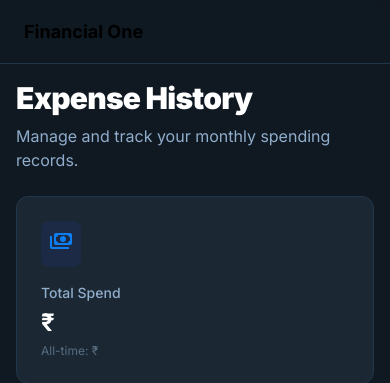
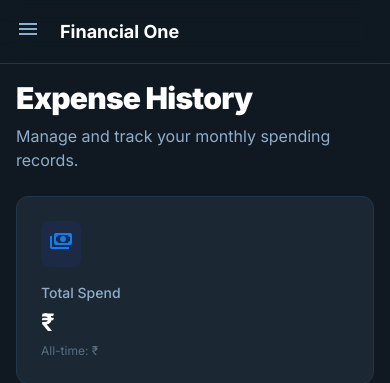
Before and after one commit to LogeshVel/FinanceOne, a Django app: template templates/expense.html in a window 390 px wide. Shown: the top 383 px of the page. Run offline with Django 3.2, Linux system fonts and the light colour scheme; the template is opened without the code that fills it, so the values that code supplies are empty; some libraries are stand-ins or nearby versions.

Commit message:
mobile support

```diff
--- a/templates/base.html
+++ b/templates/base.html
@@ -43,13 +43,20 @@
             .material-symbols-outlined {
                 font-size: 24px;
             }
+        }
     </style>
 </head>
 
 <body class="flex h-screen w-full overflow-hidden bg-[#101922]">
 
+    <!-- Mobile Overlay -->
+    <div id="sidebar-overlay"
+        class="fixed inset-0 bg-black/60 z-40 hidden backdrop-blur-sm transition-opacity opacity-0 lg:hidden"
+        onclick="toggleSidebar()"></div>
+
     <!-- Sidebar -->
-    <aside class="hidden lg:flex flex-col w-72 h-full border-r border-[#223649] bg-[#101922] flex-shrink-0">
+    <aside id="sidebar"
+        class="fixed inset-y-0 left-0 z-50 w-72 h-full border-r border-[#223649] bg-[#101922] flex flex-col flex-shrink-0 transform -translate-x-full lg:translate-x-0 transition-transform duration-300 ease-in-out lg:static">
         <div class="flex flex-col h-full p-4 justify-between">
             <div class="flex flex-col gap-6">
                 <!-- Logo -->
@@ -122,8 +129,14 @@
     <main class="flex-1 flex flex-col h-full overflow-hidden">
         <!-- Header -->
         <header
-            class="h-16 flex lg:hidden items-center justify-between px-6 lg:px-10 border-b border-[#223649] bg-[#101922]/80 backdrop-blur-md sticky top-0 z-30">
-            <span class="font-bold text-lg lg:hidden">Financial One</span>
+            class="h-16 flex lg:hidden items-center justify-between px-4 border-b border-[#223649] bg-[#101922]/80 backdrop-blur-md sticky top-0 z-30">
+            <div class="flex items-center gap-3">
+                <button id="sidebar-toggle"
+                    class="p-2 -ml-2 text-[#90adcb] hover:text-white rounded-lg hover:bg-white/5 transition-colors">
+                    <span class="material-symbols-outlined">menu</span>
+                </button>
+                <span class="font-bold text-lg text-white">Financial One</span>
+            </div>
 
             <!-- Empty Header Right -->
             <div></div>
@@ -136,6 +149,36 @@
         </div>
     </main>
 
+    <script>
+        const sidebar = document.getElementById('sidebar');
+        const overlay = document.getElementById('sidebar-overlay');
+        const toggleBtn = document.getElementById('sidebar-toggle');
+
+        function toggleSidebar() {
+            const isClosed = sidebar.classList.contains('-translate-x-full');
+
+            if (isClosed) {
+                // Open
+                sidebar.classList.remove('-translate-x-full');
+                overlay.classList.remove('hidden');
+                // slight delay to allow display:block to apply
+                requestAnimationFrame(() => {
+                    overlay.classList.remove('opacity-0');
+                });
+            } else {
+                // Close
+                sidebar.classList.add('-translate-x-full');
+                overlay.classList.add('opacity-0');
+                setTimeout(() => {
+                    overlay.classList.add('hidden');
+                }, 300); // match transition duration
+            }
+        }
+
+        if (toggleBtn) {
+            toggleBtn.addEventListener('click', toggleSidebar);
+        }
+    </script>
 </body>
 
 </html>
--- a/templates/login.html
+++ b/templates/login.html
@@ -6,6 +6,7 @@
     <meta charset="UTF-8">
     <meta name="viewport" content="width=device-width, initial-scale=1.0">
     <title>Login - Financial One</title>
+    <link rel="icon" type="image/png" href="{% static 'images/favicon.png' %}">
     <link href="https://fonts.googleapis.com/css2?family=Inter:wght@300;400;500;600;700;800;900&display=swap"
         rel="stylesheet">
     <link href="https://fonts.googleapis.com/css2?family=Material+Symbols+Outlined:opsz,wght,FILL,GRAD@24,400,0,0"
--- a/templates/register.html
+++ b/templates/register.html
@@ -6,6 +6,8 @@
     <meta charset="UTF-8">
     <meta name="viewport" content="width=device-width, initial-scale=1.0">
     <title>Register - Financial One</title>
+    <link rel="icon" type="image/png" href="{% static 'images/favicon.png' %}">
+
     <link href="https://fonts.googleapis.com/css2?family=Inter:wght@300;400;500;600;700;800;900&display=swap"
         rel="stylesheet">
     <link href="https://fonts.googleapis.com/css2?family=Material+Symbols+Outlined:opsz,wght,FILL,GRAD@24,400,0,0"
```
